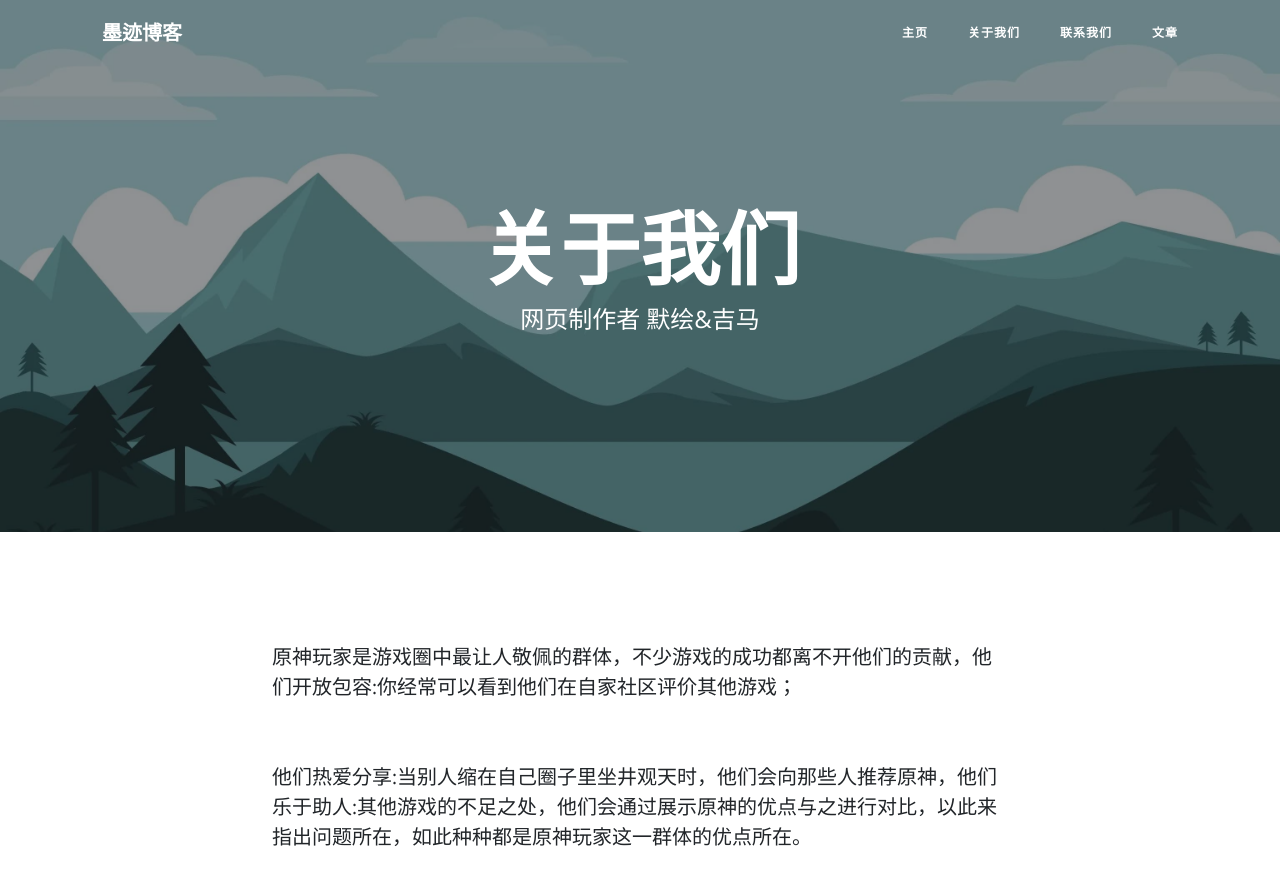
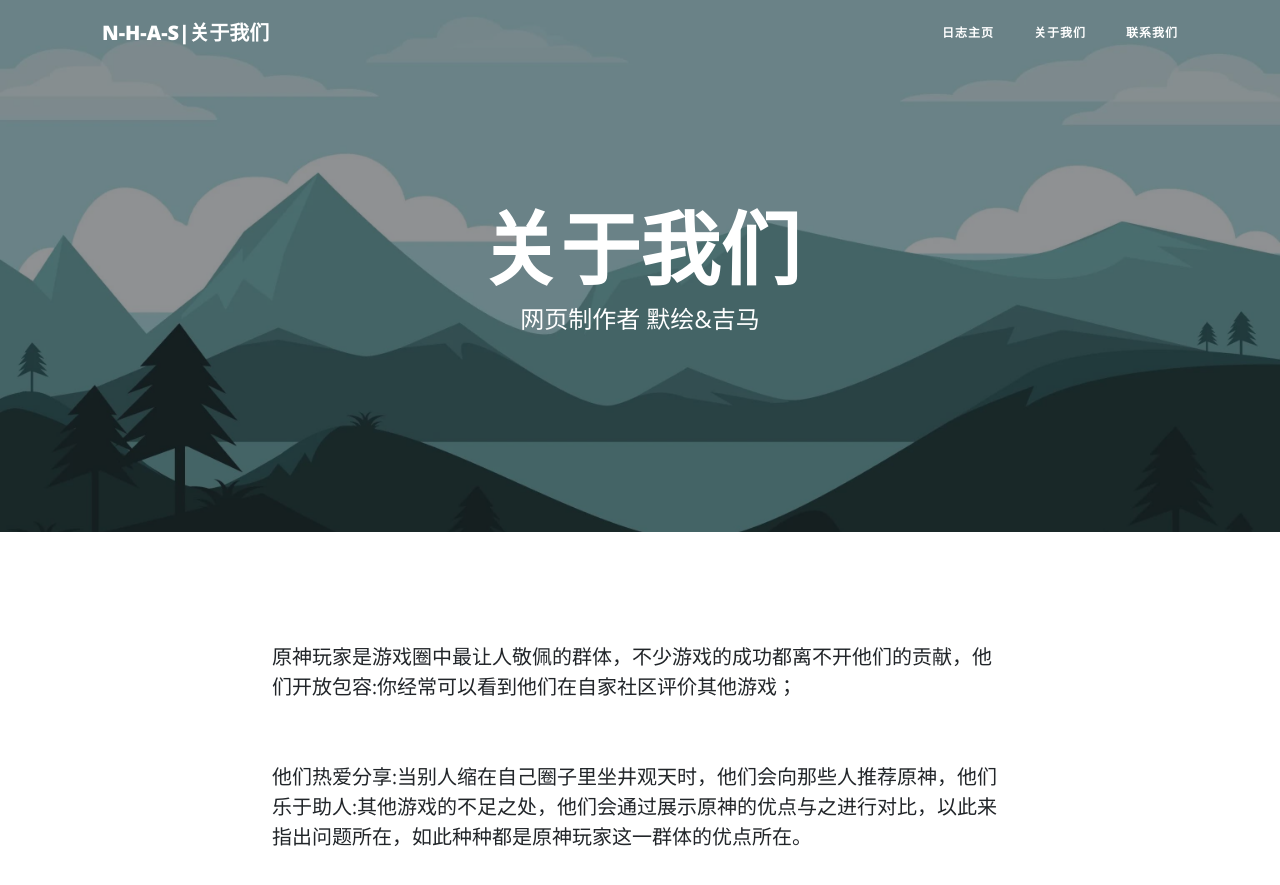
Before and after one commit to XxMojitoxX/XxMojitoxX.github.io, a plain HTML site: page n-h-a-s-blog/about.html in a window 1280 px wide. Shown: the top 885 px of the page. Drawn offline with nearby package versions, Linux system fonts and the light colour scheme.

Commit message:
Update about.html

```diff
--- a/n-h-a-s-blog/about.html
+++ b/n-h-a-s-blog/about.html
@@ -4,7 +4,7 @@
 <head>
     <meta charset="utf-8">
     <meta name="viewport" content="width=device-width, initial-scale=1.0, shrink-to-fit=no">
-    <title>About us - mohui666.top|www.jimmma.top</title>
+    <title>N-H-A-S | About us</title>
     <link rel="stylesheet" href="assets/bootstrap/css/bootstrap.min.css">
     <link rel="stylesheet" href="https://fonts.googleapis.com/css?family=Open+Sans:300italic,400italic,600italic,700italic,800italic,400,300,600,700,800&amp;display=swap">
     <link rel="stylesheet" href="https://fonts.googleapis.com/css?family=Lora:400,700,400italic,700italic&amp;display=swap">
@@ -13,13 +13,12 @@
 
 <body>
     <nav class="navbar navbar-light navbar-expand-lg fixed-top" id="mainNav">
-        <div class="container"><a class="navbar-brand" href="index.html">墨迹博客</a><button data-bs-toggle="collapse" data-bs-target="#navbarResponsive" class="navbar-toggler" aria-controls="navbarResponsive" aria-expanded="false" aria-label="Toggle navigation"><i class="fa fa-bars"></i></button>
+        <div class="container"><a class="navbar-brand" href="index.html">N-H-A-S|关于我们</a><button data-bs-toggle="collapse" data-bs-target="#navbarResponsive" class="navbar-toggler" aria-controls="navbarResponsive" aria-expanded="false" aria-label="Toggle navigation"><i class="fa fa-bars"></i></button>
             <div class="collapse navbar-collapse" id="navbarResponsive">
                 <ul class="navbar-nav ms-auto">
-                    <li class="nav-item"><a class="nav-link" href="index.html">主页</a></li>
+                    <li class="nav-item"><a class="nav-link" href="index.html">日志主页</a></li>
                     <li class="nav-item"><a class="nav-link" href="about.html">关于我们</a></li>
                     <li class="nav-item"><a class="nav-link" href="contact.html">联系我们</a></li>
-                    <li class="nav-item"><a class="nav-link" href="post.html">文章</a></li>
                 </ul>
             </div>
         </div>
```
